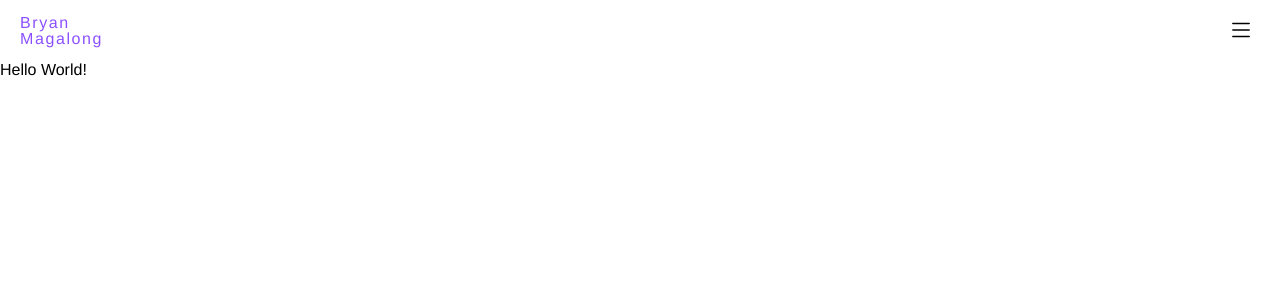
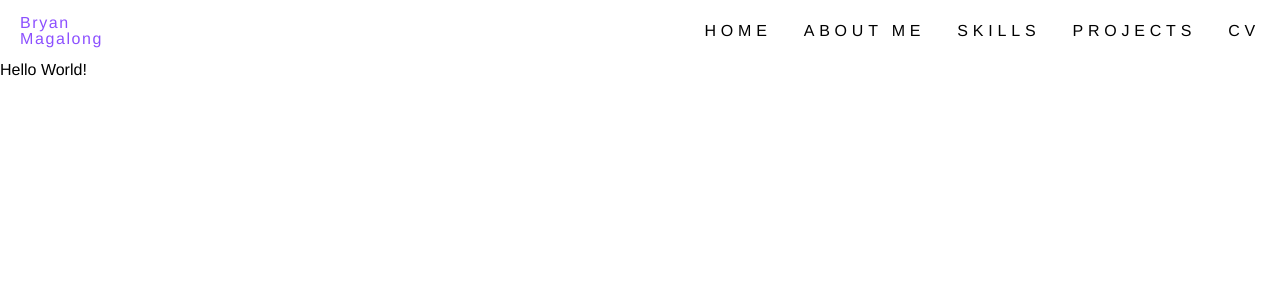
Before and after one commit to bryanmagalong/frontend-portfolio, a React (Create React App) app: page / in a window 1280 px wide. Shown: the top 300 px of the page. Built offline with nearby package versions, Linux system fonts and the light colour scheme.

Commit message:
feat(styled): add media queries

```diff
--- a/src/components/Navbar/index.js
+++ b/src/components/Navbar/index.js
@@ -33,6 +33,7 @@ const Navbar = () => {
         <MenuButton className={toggleClass} type="button" onClick={handleClick}>
           {toggle ? <XLg size="20" /> : <List size="26" />}
         </MenuButton>
+        <LinkList />
       </NavBar>
       <MenuDrop className={toggleClass}>
         <LinkList />
--- a/src/components/Navbar/styled.js
+++ b/src/components/Navbar/styled.js
@@ -40,6 +40,10 @@ export const MenuButton = styled.button`
     background-color: ${(props) => props.theme.colors.variant};
     color: #fff;
   }
+
+  @media (min-width: ${(props) => props.theme.media.lg}) {
+    display: none;
+  }
 `;
 
 export const MenuDrop = styled.div`
@@ -55,13 +59,21 @@ export const MenuDrop = styled.div`
   background-color: ${(props) => props.theme.colors.variant};
   transition: all ease-in-out .4s;
   color: #fff;
+
   &.toggle {
     left: 0px;
+  }
+
+  @media (min-width: ${(props) => props.theme.media.lg}) {
+    display: none;
   }
 `;
 
 export const LinkList = styled.ul`
-  display: flex;
+  ${MenuDrop} > & {
+    display: flex;
+  }
+
   flex-direction: column;
   gap: 2rem;
   justify-content: center;
@@ -69,6 +81,15 @@ export const LinkList = styled.ul`
   text-align: center;
   letter-spacing: .3rem;
   height: 100%;
+
+  @media (min-width: ${(props) => props.theme.media.xs}) {
+    display: none;
+  }
+
+  @media (min-width: ${(props) => props.theme.media.lg}) {
+    display: flex;
+    flex-direction: row;
+  }
 `;
 
 export const SocialLinkList = styled.ul`
--- a/src/theme/index.js
+++ b/src/theme/index.js
@@ -3,6 +3,13 @@ const theme = {
     main: '#4D1CAB',
     variant: '#8C50FF',
   },
+  media: {
+    xs: '320px',
+    sm: '375px',
+    md: '768px',
+    lg: '1024px',
+    xl: '1224px',
+  },
 };
 
 export default theme;
```
